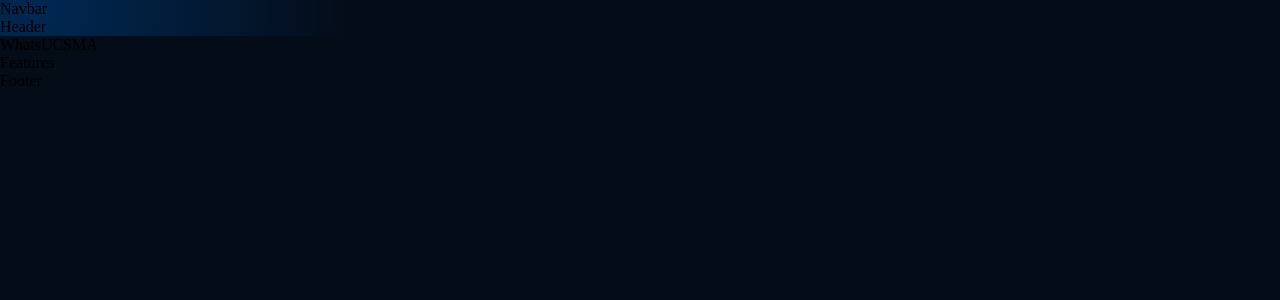
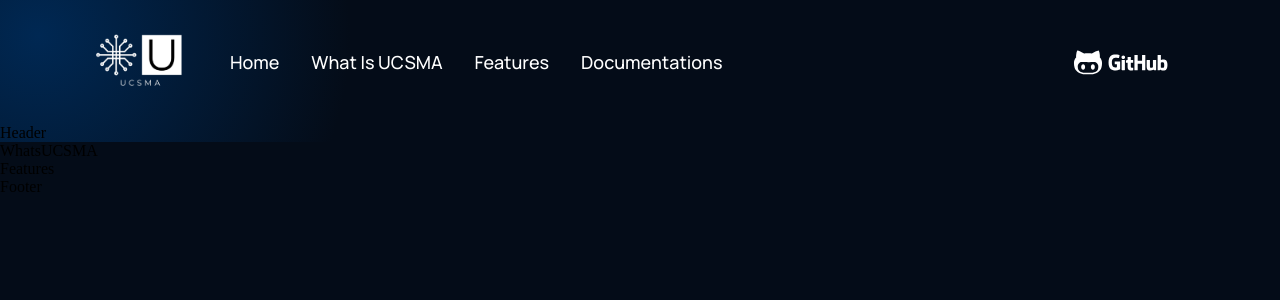
Before and after one commit to UCSMA-Project/homepage, a React (Create React App) app: page / in a window 1280 px wide. Shown: the top 300 px of the page. Built offline with nearby package versions, Linux system fonts and the light colour scheme.

Commit message:
implement navbar; add logo

```diff
--- a/src/components/navbar/Navbar.jsx
+++ b/src/components/navbar/Navbar.jsx
@@ -1,11 +1,38 @@
 import React from 'react';
+import { DiGithubAlt, DiGithubFull } from 'react-icons/di'
 import './navbar.css'
+import ucsma_logo from '../../assets/ucsma_logo.png'
+
+const Menu = () => (
+  <>
+    <p><a href='#home'>Home</a></p>
+    <p><a href='#wucsma'>What is UCSMA</a></p>
+    <p><a href='#features'>Features</a></p>
+    <p><a href='https://ucsma-project.github.io/docs/'>Documentations</a></p>
+  </>
+)
 
 const Navbar = () => {
   return (
-      <div>
-          Navbar
+    <div className='ucsma__navbar'>
+      <div className='ucsma__navbar-links'>
+        <div className='ucsma__navbar-links_logo'>
+          <img src={ucsma_logo} alt='UCSMA Logo'></img>
+        </div>
+
+        <div className='ucsma__navbar-links_container'>
+          <Menu />
+        </div>
       </div>
+
+      <div className='ucsma__navbar-github'>
+        <p><a href='https://github.com/UCSMA-Project/'>
+          <DiGithubAlt style={{fontSize: '40px'}}/>
+          <DiGithubFull style={{fontSize: '60px'}}/>
+        </a></p>
+      </div>
+
+    </div>
   );
 };
 
--- a/src/components/navbar/navbar.css
+++ b/src/components/navbar/navbar.css
@@ -0,0 +1,51 @@
+.ucsma__navbar {
+    display: flex;
+    justify-content: space-between;
+    align-items: center;
+    padding: 2rem 6rem;
+}
+
+.ucsma__navbar-links {
+    flex: 1;
+    display: flex;
+    justify-content: flex-start;
+    align-items: center;
+}
+
+.ucsma__navbar-links_logo {
+    margin-right: 2rem;
+}
+
+.ucsma__navbar-links_logo img {
+    width: 85.9px;
+    height: 51.5px;
+}
+
+.ucsma__navbar-links_container {
+    display: flex;
+    flex-direction: row;
+}
+
+.ucsma__navbar-github {
+    display: flex;
+    justify-content: flex-end;
+    align-items: center;
+}
+
+.ucsma__navbar-github a {
+    display: flex;
+    align-items: center;
+}
+
+.ucsma__navbar-links_container p,
+.ucsma__navbar-menu_container p,
+.ucsma__navbar-github p {
+    color: #fff;
+    font-family: var(--font-family);
+    font-weight: 500;
+    font-size: 18px;
+    line-height: 25px;
+    text-transform: capitalize;
+    margin: 0 1rem;
+    cursor: pointer;
+}
```
Also changed, not shown: src/assets/ucsma_logo.png (added), src/components/navbar/ucsma_logo.png (added).
